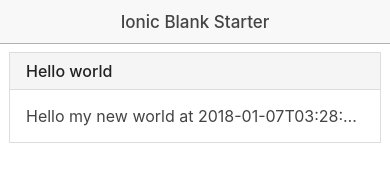
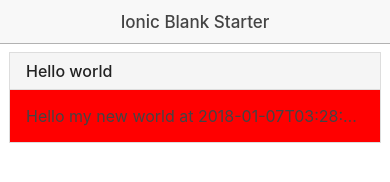
Before and after one commit to codesanook/Codesanook.Mobile, a website with bundled scripts: page www/index.html in a window 390 px wide. Built offline with nearby package versions, Linux system fonts and the light colour scheme; some packages are replaced by stand-ins of ours.

Commit message:
added angular service

```diff
--- a/package.json
+++ b/package.json
@@ -21,10 +21,12 @@
     "vinyl-source-stream": "^2.0.0"
   },
   "dependencies": {
+    "@types/jquery": "^3.2.17",
     "angular": "^1.5.3",
     "angular-animate": "^1.5.3",
     "angular-sanitize": "^1.5.3",
     "angular-ui-router": "git+https://github.com/angular-ui/ui-router.git#0.2.13",
+    "jquery": "^3.2.1",
     "moment": "^2.20.1"
   }
 }
--- a/src/app.ts
+++ b/src/app.ts
@@ -1,11 +1,12 @@
 import * as angular from 'angular';
-import "angular-animate"
-import "angular-sanitize"
-import "angular-ui-router"
+import "angular-animate";
+import "angular-sanitize";
+import "angular-ui-router";
 import './ionic.module.js';
 import './ionic-angular.module.js';
-import IndexController from "./controllers/IndexController"
 
+import IndexController from "./controllers/IndexController";
+import DatetimeService from "./services/DatetimeService";
 
 let module = angular.module('starter',
   [
@@ -39,4 +40,5 @@
     });
   });
 
-module.controller("indexController", IndexController)
+module.controller("indexController", IndexController);
+module.service("datetimeService", DatetimeService);
--- a/src/controllers/IndexController.ts
+++ b/src/controllers/IndexController.ts
@@ -1,11 +1,16 @@
 import * as moment from "moment";
+import DatetimeService from "../services/DatetimeService";
+declare let rgb:any;
 
 export default class IndexController {
     constructor(
         private $scope: any,
-        private $document: ng.IDocumentService
+        private $document: ng.IDocumentService,
+        private datetimeService: DatetimeService
+
     ) {
-        var utcNow = moment.utc();
+        var utcNow = datetimeService.getUtcNow();
         $scope.message = `Hello my new world at ${utcNow.toISOString()}`;
+        $document.find("#message").css("background-color", "#F00");
     }
 }
--- /dev/null
+++ b/src/services/DatetimeService.ts
@@ -0,0 +1,9 @@
+import * as moment from "moment";
+
+export default class DatetimeService {
+
+    getUtcNow(): moment.Moment {
+        return moment.utc();
+    }
+
+}
--- a/www/index.html
+++ b/www/index.html
@@ -38,7 +38,7 @@
         <div class="item item-divider">
          Hello world
         </div>
-        <div class="item">
+        <div id="message" class="item">
           {{ message }}
         </div>
     </ion-content>
```
